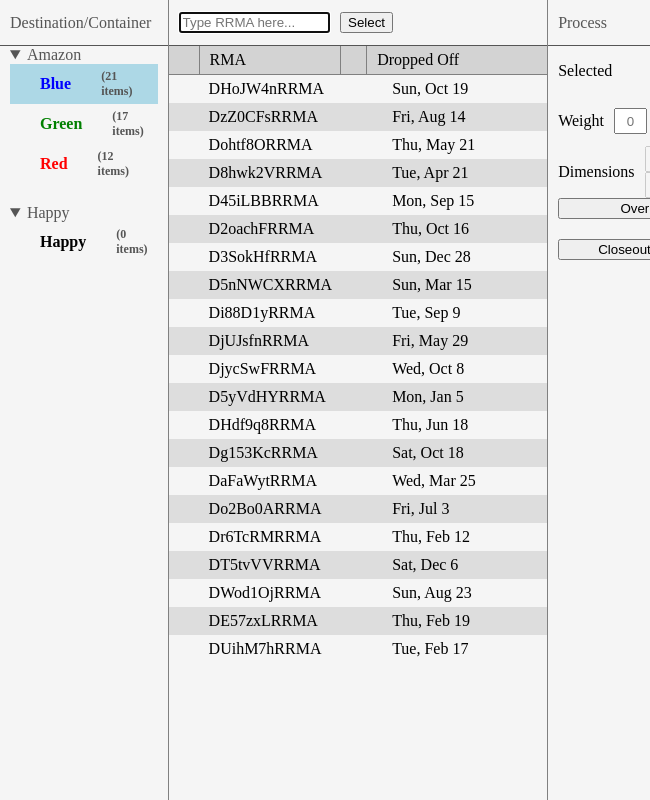
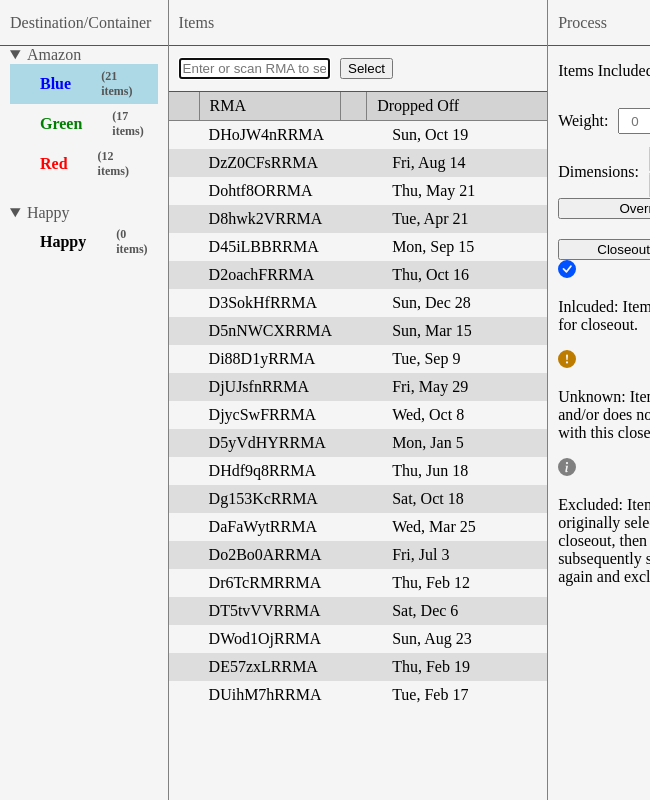
Before and after one commit to coldnebraska/container-management, an Electron app: page renderer/index.html in a window 650 px wide. Shown: the top 800 px of the page. Drawn offline with Linux system fonts and the light colour scheme; no server answers.

Commit message:
added tips section for info about the different symbols. updated process section wording

```diff
--- a/renderer/index.html
+++ b/renderer/index.html
@@ -50,8 +50,12 @@
 
     <div class="container">
         <div class="item-container">
+            <div class="container-header">
+                <p>Items</p>
+            </div>
+
             <form class="search-form" id="search-form">
-                <input id="rrma-input" placeholder="Type RRMA here..." type="text" autofocus />
+                <input id="rrma-input" placeholder="Enter or scan RMA to select" type="text" autofocus />
                 <button id="submit-rrma" type="submit">Select</button>
             </form>
 
@@ -72,30 +76,31 @@
             </div>
 
             <div class="selected-items">
-                <p>Selected</p>
+                <p>Items Included:</p>
                 <p id="item-count">0</p>
             </div>
 
             <div class="weight">
-                <p>Weight</p>
+                <p>Weight:</p>
                  <div class="weight-inputs">
                      <div class="pound">
                          <input id="pound-input" placeholder="0">
-                         <p>lbs</p>
+                         <p>lb</p>
                      </div>
                      <div class="ounce">
-                         <input id="ounce-input" placeholder="0">
+                         <input id="ounce-input" placeholder="0.0">
                          <p>oz</p>
                      </div>
                  </div>
             </div>
 
             <div class="dimensions">
-                <p>Dimensions</p>
+                <p>Dimensions:</p>
                 <fieldset id="dimension-inputs" disabled>
                     <input id="length-input" placeholder="18" defaultValue="18" value="18">
                     <input id="width-input" placeholder="18" defaultValue="18" value="18">
                     <input id="height-input" placeholder="18" defaultValue="18" value="18">
+                    <span>in</span>
                 </fieldset>
             </div>
 
@@ -103,6 +108,33 @@
                 <button id="override-dimensions">Override</button>
                 <button id="closeout-button">Closeout & Ship</button>
             </div>
+
+            <div class="tips">
+                <div class="included">
+                    <div class="icon">
+                        <svg xmlns="http://www.w3.org/2000/svg" width="18" height="18" fill="rgb(0, 81, 255)" class="bi bi-check-circle-fill" viewBox="0 0 16 16">
+                            <path d="M16 8A8 8 0 1 1 0 8a8 8 0 0 1 16 0m-3.97-3.03a.75.75 0 0 0-1.08.022L7.477 9.417 5.384 7.323a.75.75 0 0 0-1.06 1.06L6.97 11.03a.75.75 0 0 0 1.079-.02l3.992-4.99a.75.75 0 0 0-.01-1.05z"/>
+                        </svg>
+                    </div>
+                    <p><span id="bold-span">Inlcuded:</span> Item is selcted for closeout.</p>
+                </div>
+                <div class="unknown">
+                    <div class="icon">
+                        <svg xmlns="http://www.w3.org/2000/svg" width="18" height="18" fill="rgb(189, 123, 0)" class="bi bi-exclamation-circle-fill" viewBox="0 0 16 16">
+                            <path d="M16 8A8 8 0 1 1 0 8a8 8 0 0 1 16 0M8 4a.905.905 0 0 0-.9.995l.35 3.507a.552.552 0 0 0 1.1 0l.35-3.507A.905.905 0 0 0 8 4m.002 6a1 1 0 1 0 0 2 1 1 0 0 0 0-2"/>
+                        </svg>
+                    </div>
+                    <p><span id="bold-span">Unknown:</span> Item not found and/or does not belong with this closeout.</p>
+                </div>
+                <div class="excluded">
+                    <div class="icon">
+                        <svg xmlns="http://www.w3.org/2000/svg" width="18" height="18" fill="grey" class="bi bi-info-circle-fill" viewBox="0 0 16 16">
+                            <path d="M8 16A8 8 0 1 0 8 0a8 8 0 0 0 0 16m.93-9.412-1 4.705c-.07.34.029.533.304.533.194 0 .487-.07.686-.246l-.088.416c-.287.346-.92.598-1.465.598-.703 0-1.002-.422-.808-1.319l.738-3.468c.064-.293.006-.399-.287-.47l-.451-.081.082-.381 2.29-.287zM8 5.5a1 1 0 1 1 0-2 1 1 0 0 1 0 2"/>
+                        </svg>
+                    </div>
+                    <p><span id="bold-span">Excluded:</span> Item was originally selected for closeout, then subsequently scanned again and excluded.</p>
+                </div>
+            </div>
         </div>
     </div>
 </body>
```
